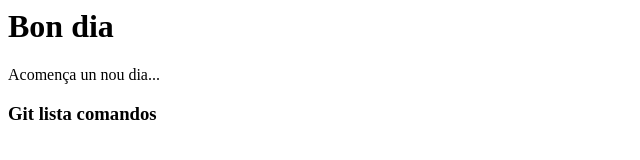
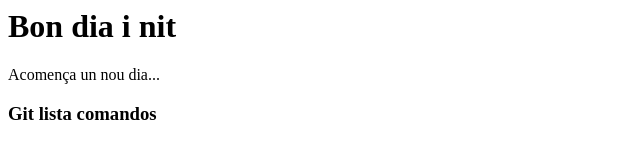
Before and after one commit to sever8a/hola_desenvolupa, a plain HTML site: page index.html in a window 1280 px wide. Shown: the whole page, without its empty margins (0-640 px from the left). Drawn offline with Linux system fonts and the light colour scheme.

Commit message:
afegit nit

```diff
--- a/index.html
+++ b/index.html
@@ -4,7 +4,7 @@
 <title>Favara</title>
 </head>
 <body>
-<h1>Bon dia</h1>
+<h1>Bon dia i nit</h1>
   <p>Acomença un nou dia...</p>
 <h3> Git lista comandos</h3>
 </body>
```
